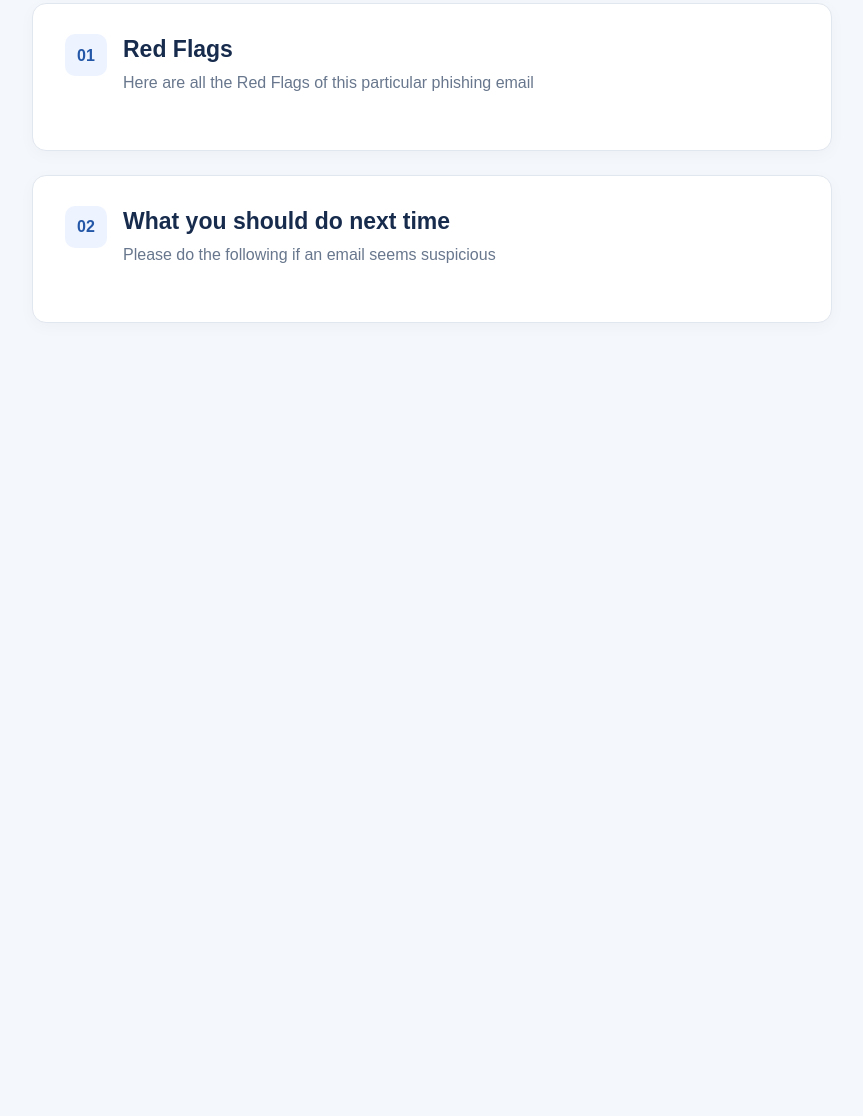
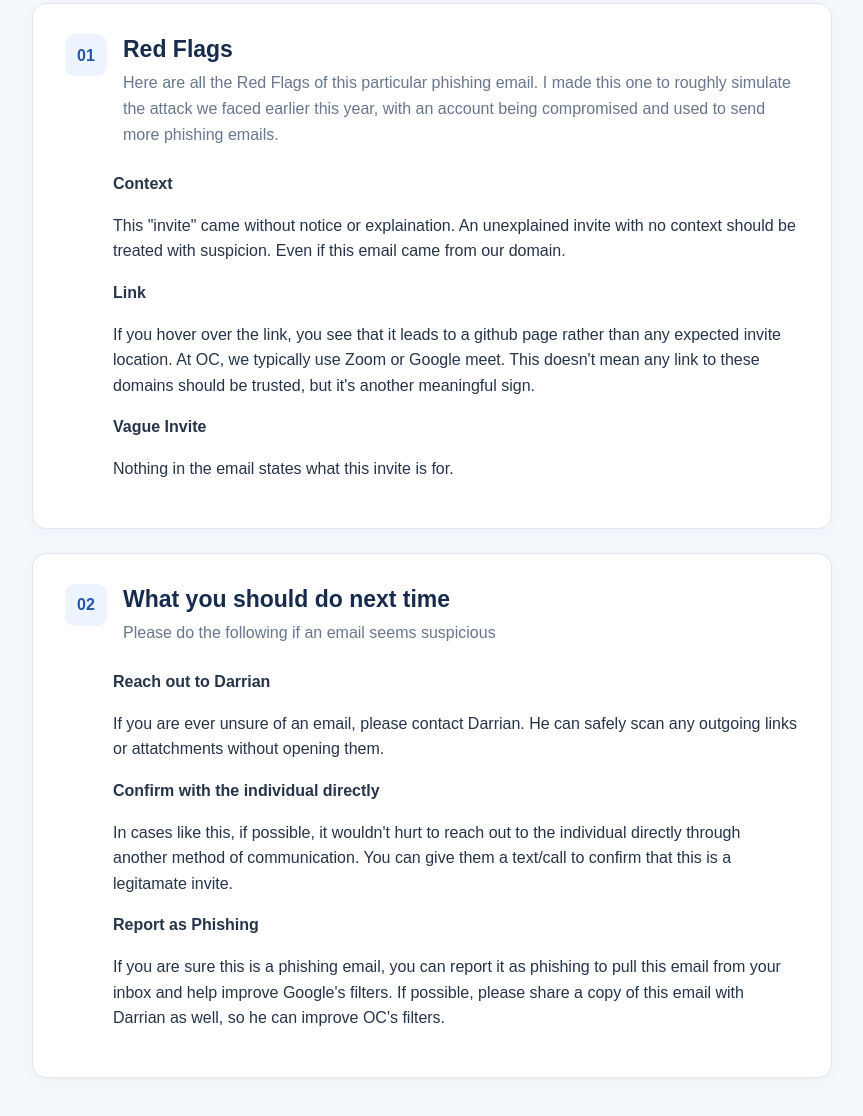
Before and after one commit to DaratOC/DaratOC.github.io, a plain HTML site: page index.html in a window 1280 px wide. Shown: the part 502-1618 px from the top of the page, without its empty margins (208-1071 px from the left). Before the commit the page ends 865 px from the top, so only its background shows below. Drawn offline with Linux system fonts and the light colour scheme.

Commit message:
Enhance phishing email red flags and response guidance
Expanded the explanation of red flags in phishing emails and added detailed advice on how to handle suspicious invites.

```diff
--- a/index.html
+++ b/index.html
@@ -29,12 +29,25 @@
                     <span class="section-number">01</span>
                     <div>
                         <h2>Red Flags</h2>
-                        <p>Here are all the Red Flags of this particular phishing email</p>
+                        <p>Here are all the Red Flags of this particular phishing email. I made this one to roughly simulate the attack we faced earlier this year, with an account being compromised and used to send more phishing emails.</p>
                     </div>
                 </div>
 
                 <div class="phish-info">
-                    <ul></ul>
+                    <ul>
+                        <ol>
+                            <strong>Context</strong>
+                            <p>This "invite" came without notice or explaination. An unexplained invite with no context should be treated with suspicion. Even if this email came from our domain.</p>
+                        </ol>
+                        <ol>
+                            <strong>Link</strong>
+                            <p>If you hover over the link, you see that it leads to a github page rather than any expected invite location. At OC, we typically use Zoom or Google meet. This doesn't mean any link to these domains should be trusted, but it's another meaningful sign.</p>
+                        </ol>
+                        <ol>
+                            <strong>Vague Invite</strong>
+                            <p>Nothing in the email states what this invite is for.</p>
+                        </ol>
+                    </ul>
                 </div>
             </section>
             <section class="content-card">
@@ -47,7 +60,20 @@
                 </div>
 
                 <div class="phish-info">
-                    <ul></ul>
+                    <ul>
+                        <ol>
+                            <strong>Reach out to Darrian</strong>
+                            <p>If you are ever unsure of an email, please contact Darrian. He can safely scan any outgoing links or attatchments without opening them.</p>
+                        </ol>
+                        <ol>
+                            <strong>Confirm with the individual directly</strong>
+                            <p>In cases like this, if possible, it wouldn't hurt to reach out to the individual directly through another method of communication. You can give them a text/call to confirm that this is a legitamate invite.</p>
+                        </ol>
+                        <ol>
+                            <strong>Report as Phishing</strong>
+                            <p>If you are sure this is a phishing email, you can report it as phishing to pull this email from your inbox and help improve Google's filters. If possible, please share a copy of this email with Darrian as well, so he can improve OC's filters.</p>
+                        </ol>
+                    </ul>
                 </div>
             </section>
             <footer>
```
